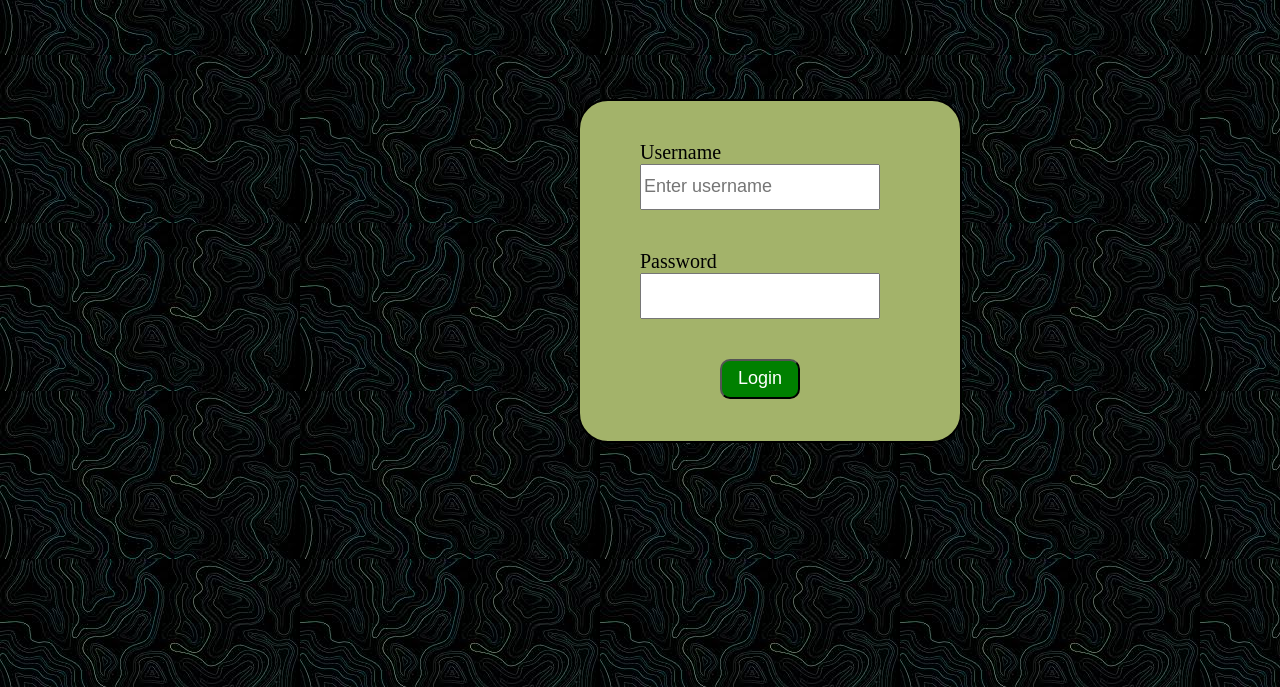
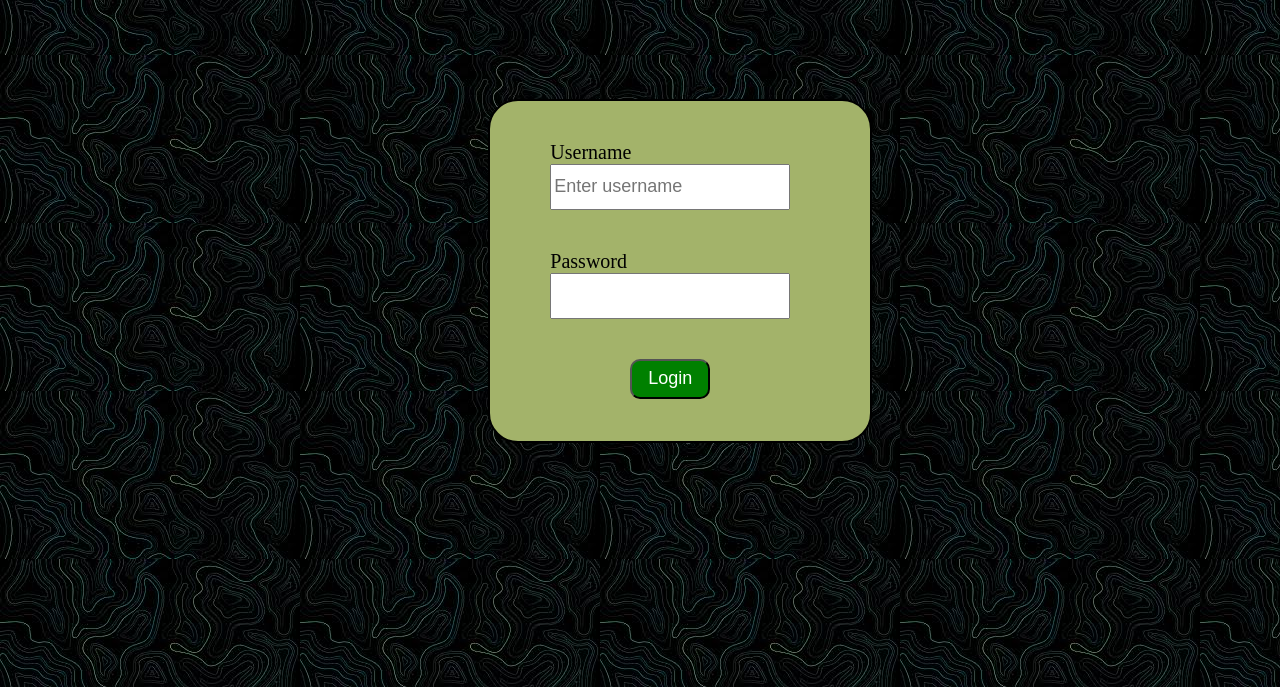
Before and after one commit to Techyworld012/My-personal-portfolio-, a plain HTML site: page index.html in a window 1280 px wide. Shown: the part 113-800 px from the top of the page. Drawn offline with Linux system fonts and the light colour scheme.

Commit message:
Update index.css

```diff
--- a/css/index.css
+++ b/css/index.css
@@ -12,7 +12,7 @@ body{
  height: 260px;
  border: 2px solid black;
  width: 300px;
- margin: 120px 0px 100px 570px;
+ margin: 120px 0px 100px 38%;
  padding: 40px;
  border-radius: 30px;
  background-color: rgb(163, 179, 106);
```
